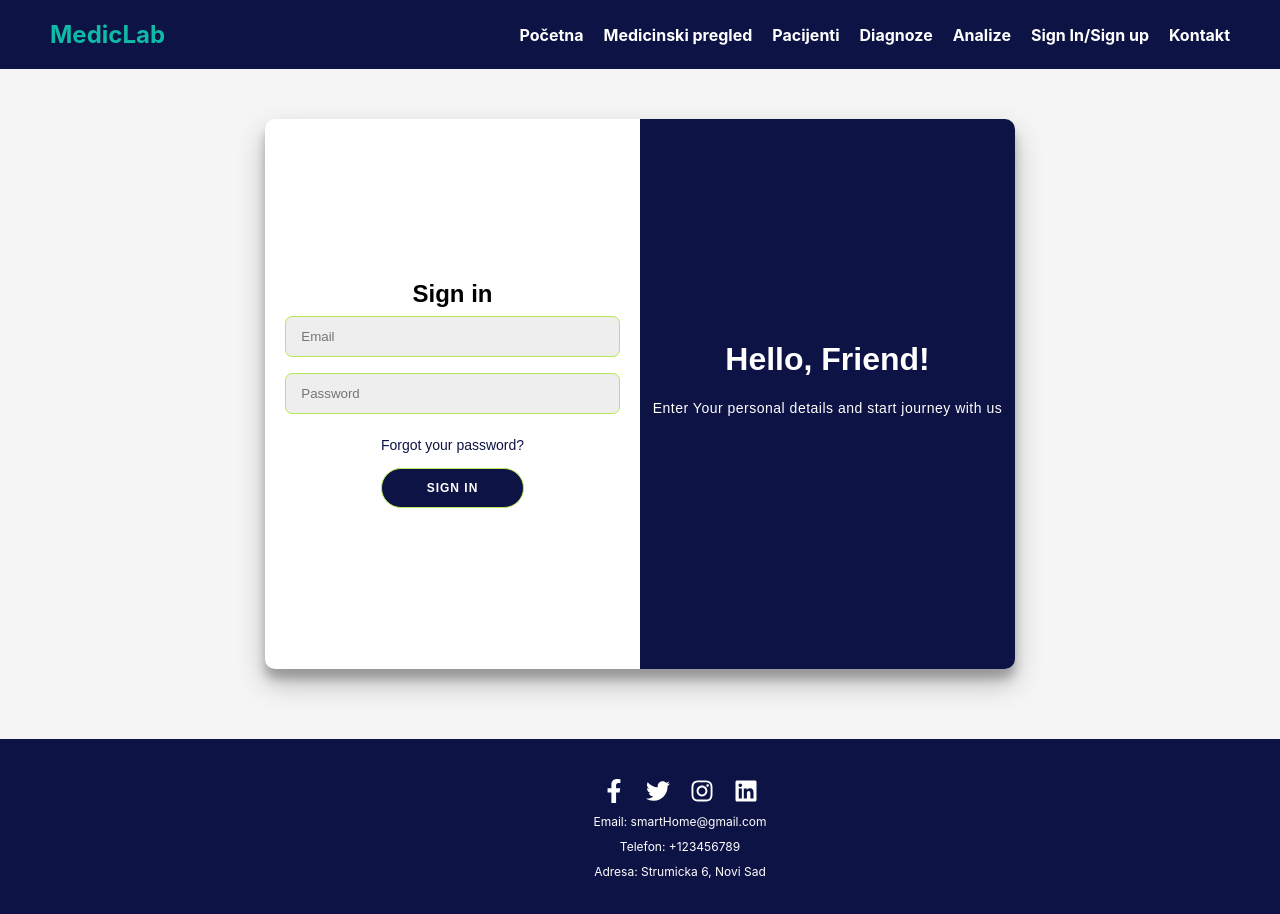
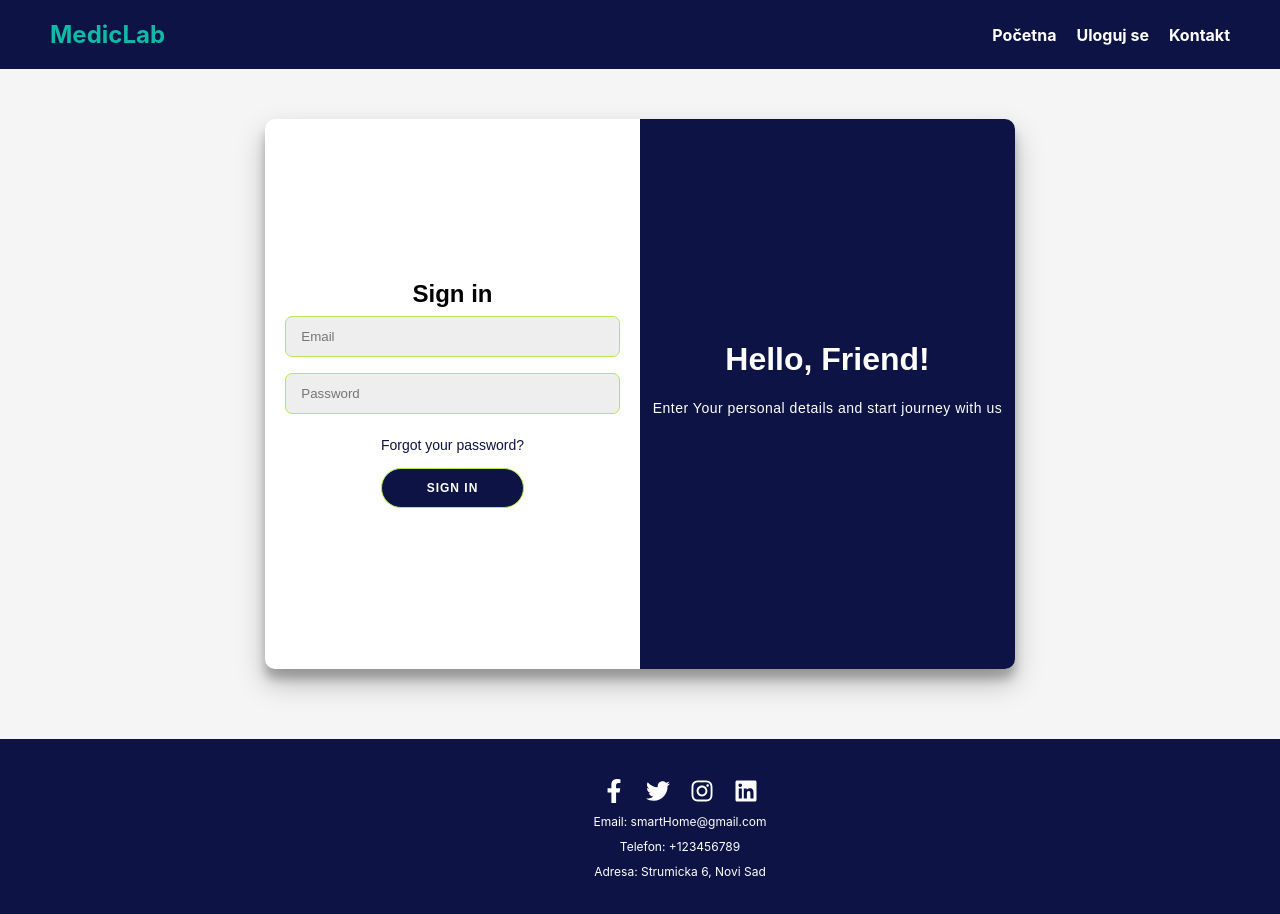
Before and after one commit to afilipic/RuleBasedSystem-DiseaseDiagnosis, a React (Create React App) app in the folder Project/frontend/: page /login in a window 1280 px wide. Shown: the top 914 px of the page. Built offline with nearby package versions, Linux system fonts and the light colour scheme.

Commit message:
fixed navbar

```diff
--- a/Project/frontend/src/components/shared/navbar/Navbar.tsx
+++ b/Project/frontend/src/components/shared/navbar/Navbar.tsx
@@ -8,6 +8,7 @@ import {
   Hamburger,
 } from "./Navbar.styled";
 import { Link } from "react-router-dom";
+import UserContext from "../../../utils/UserContext/userContext";
 
 
 export interface NavbarProps {
@@ -28,23 +29,17 @@ export default function Navbar({
   footerRef,
 }: NavbarProps) {
 
-  const [isModalVisible, setIsModalVisible] = useState(false);
-
-
-
-
-  const handleAddAdminClick = () => {
-    setIsModalVisible(true);
-
-  };
-
   const handleContactClick = () => {
     footerRef?.current?.scrollIntoView({ behavior: "smooth" });
   };
-  const handleFormCancel = () => {
-    setIsModalVisible(false);
+
+  const userContext = useContext(UserContext);
+  const { setUser } = userContext!;
+
+  const handleLogOutClick = () => {
+    localStorage.removeItem("user");
+    setUser(null);
   };
-
 
   return (
     <>
@@ -60,8 +55,11 @@ export default function Navbar({
                 as={Link}
                 onClick={() => {
 
-                  if (link.value === "Contact") {
+                  if (link.value === "Kontakt") {
                     handleContactClick();
+                  }
+                  if (link.value === "Izloguj se") {
+                    handleLogOutClick();
                   }
                   setIsMenuOpen(false);
                 }}
--- a/Project/frontend/src/utils/data.tsx
+++ b/Project/frontend/src/utils/data.tsx
@@ -43,16 +43,15 @@ export const icons = [
 
 export const navbarTitle = "MedicLab";
 
-  export const menuOptions = [
-    { href: "", value: "Početna", role: "guest" },
-    { href: "/", value: "Početna", role: "logged" },
-    { href: "/medical-examination", value: "Medicinski pregled", role: "all" },
-    { href: "/doctor-home-page", value: "Pacijenti", role: "all" },
-    { href: "/diagnoses-page", value: "Diagnoze", role: "all" },
-    { href: "/admin-home-page", value: "Requests", role: "admin" },
-    { href: "/medical-tech-page", value: "Analize", role: "all" },
-    { href: "#", value: "Add Admin", role: "superadmin" },
-    { href: "/login", value: "Sign In/Sign up", role: "guest" },
-    { href: "/login", value: "Log Out", role: "logged" },
-    { href: "#", value: "Kontakt", role: "guest" },
+export const menuOptions = [
+    { href: "", value: "Početna", role: "all" },
+    { href: "/medical-examination", value: "Medicinski pregled", role: "doctor" },
+    { href: "/doctor-home-page", value: "Pacijenti", role: "doctor" },
+    { href: "/diagnoses-page", value: "Dijagnoze", role: "doctor" },
+    { href: "/admin-home-page", value: "Dodaj korisnika", role: "admin" },
+    { href: "/medical-tech-page", value: "Analize", role: "technician" },
+    { href: "/patient-home-page", value: "Moj profil", role: "patient" },
+    { href: "/login", value: "Uloguj se", role: "guest" },
+    { href: "/", value: "Izloguj se", role: "logged" },
+    { href: "#", value: "Kontakt", role: "all" },
   ];
--- a/Project/frontend/src/utils/functions/getNextPage.ts
+++ b/Project/frontend/src/utils/functions/getNextPage.ts
@@ -7,7 +7,7 @@ export function getNext(role: string): string {
         case "DOCTOR":
             return "/doctor-home-page";
         case "TECHNICIAN":
-            return "/technician-home-page";
+            return "/medical-tech-page";
         default:
             return ""
     }
```
Also changed, not shown: 1 other file (tests, documents, lock files or other folders).
